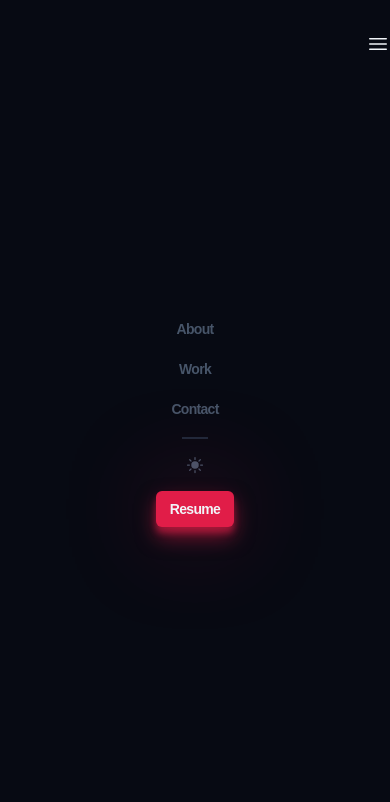
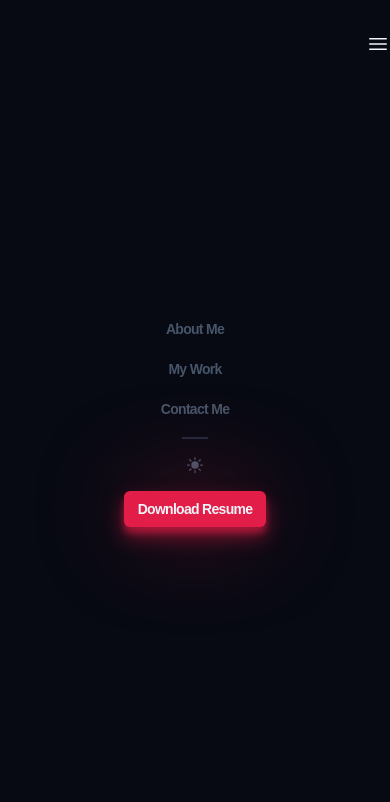
Before and after one commit to EstherMueni/Portfolio, a website built with Vite: page index.html in a window 390 px wide. Both pictures are taken after a click on the button 378 px from the left and 44 px from the top of the page. Shown: the top 802 px of the page. Built offline with nearby package versions, Linux system fonts and the light colour scheme; a web font is replaced by a local one.

Commit message:
afew changes

```diff
--- a/index.html
+++ b/index.html
@@ -32,7 +32,7 @@
           </button>
         </li>
         <li>
-          <a class="header__resume btn" href="link-to-resume.pdf">Download Resume</a>
+          <a class="header__resume btn" href="/Esther_Kimatu_Resume.pdf">Download Resume</a>
         </li>
         <li></li>
       </ul>
@@ -48,13 +48,13 @@
     <nav>
       <ul class="mobile-nav__menu">
         <li>
-          <a class="mobile-nav__link" href="#about">About</a>
+          <a class="mobile-nav__link" href="#about">About Me </a>
         </li>
         <li>
-          <a class="mobile-nav__link" href="#featured">Work</a>
+          <a class="mobile-nav__link" href="#featured">My Work</a>
         </li>
         <li>
-          <a class="mobile-nav__link" href="#contact">Contact</a>
+          <a class="mobile-nav__link" href="#contact">Contact Me</a>
         </li>
         <li class="mobile-nav__link-line"></li>
         <li>
@@ -65,7 +65,7 @@
         </button>
       </li>
         <li>
-          <a class="mobile-nav__btn btn" href="">Resume</a>
+          <a class="mobile-nav__btn btn" href="/Esther_Kimatu_Resume.pdf">Download Resume</a>
         </li>
       </ul>
     </nav>
--- a/styles/components/work.css
+++ b/styles/components/work.css
@@ -94,6 +94,7 @@
 
   .work__project-btn {
     font-size: var(--size-base);
+    margin-top: 2em;
   }
 }
 
```
Also changed, not shown: 1 other file.
